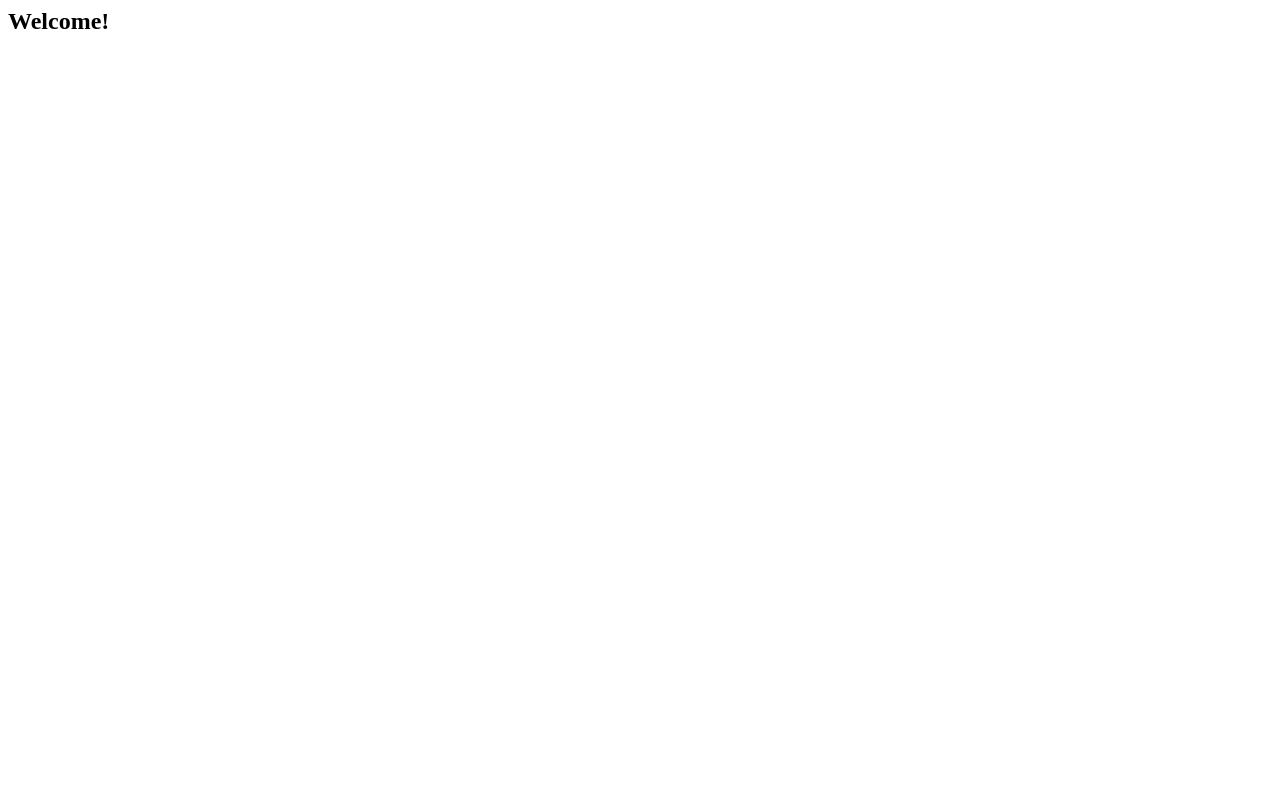
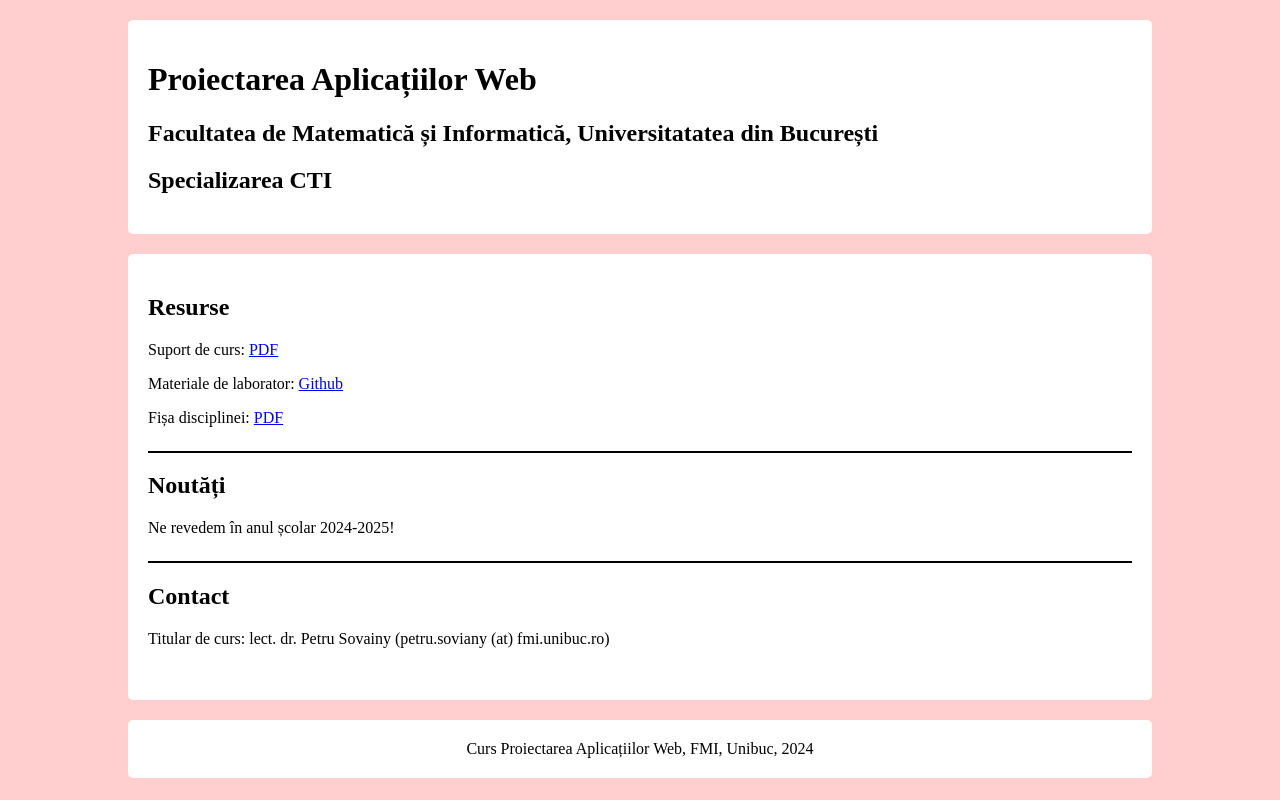
Before and after one commit to p-soviany/paw-unibuc, a plain HTML site: page index.html in a window 1280 px wide. Drawn offline with Linux system fonts and the light colour scheme.

Commit message:
Update index.html

```diff
--- a/index.html
+++ b/index.html
@@ -1 +1,69 @@
-<h2>Welcome!</h2>
+<!DOCTYPE html>
+<html lang="ro">
+<head>
+    <meta charset="UTF-8">
+    <meta name="viewport" content="width=device-width, initial-scale=1.0">
+    <title>Proiectarea Aplicațiilor Web</title>
+    <style>
+        .container {
+            width: 80%;
+            max-width: 1200px;
+            min-width: 800px;
+            margin: 0 auto;
+            background-color: #ffcece;
+        }
+
+        header {
+            margin-top: 20px;
+        }
+
+        header, main, footer {
+            background-color: #fff;
+            padding: 20px;
+            border-radius: 5px;
+            margin-bottom: 20px;
+        }
+
+        section {
+            margin-bottom: 8px;
+            padding-bottom: 8px;
+            border-bottom: 2px solid #000;
+        }
+
+        section:last-child {
+            border: 0;
+        }
+
+        footer {
+            text-align: center;
+        }
+
+    </style>
+</head>
+<body class="container">
+    <header>
+        <h1>Proiectarea Aplicațiilor Web</h1>
+        <h2>Facultatea de Matematică și Informatică, Universitatatea din București</h2>
+        <h2>Specializarea CTI</h2>
+    </header>
+    <main>
+        <section>
+            <h2>Resurse</h2>
+            <p>Suport de curs: <a href="./curs-paw.pdf" target="_blank">PDF</a></p>
+            <p>Materiale de laborator: <a href="https://github.com/danielw98/CTI-PAW-2023-2024" target="_blank">Github</a></p>
+            <p>Fișa disciplinei: <a href="./32_Proiectarea_aplicatiilor_web.pdf" target="_blank">PDF</a></p>
+        </section>
+        <section>
+            <h2>Noutăți</h2>
+            <p>Ne revedem în anul școlar 2024-2025!</p>
+        </section>
+        <section>
+            <h2>Contact</h2>
+            <p>Titular de curs: lect. dr. Petru Sovainy (petru.soviany (at) fmi.unibuc.ro)</p>
+        </section>
+    </main>
+    <footer>
+        Curs Proiectarea Aplicațiilor Web, FMI, Unibuc, 2024
+    </footer>
+</body>
+</html>
```
